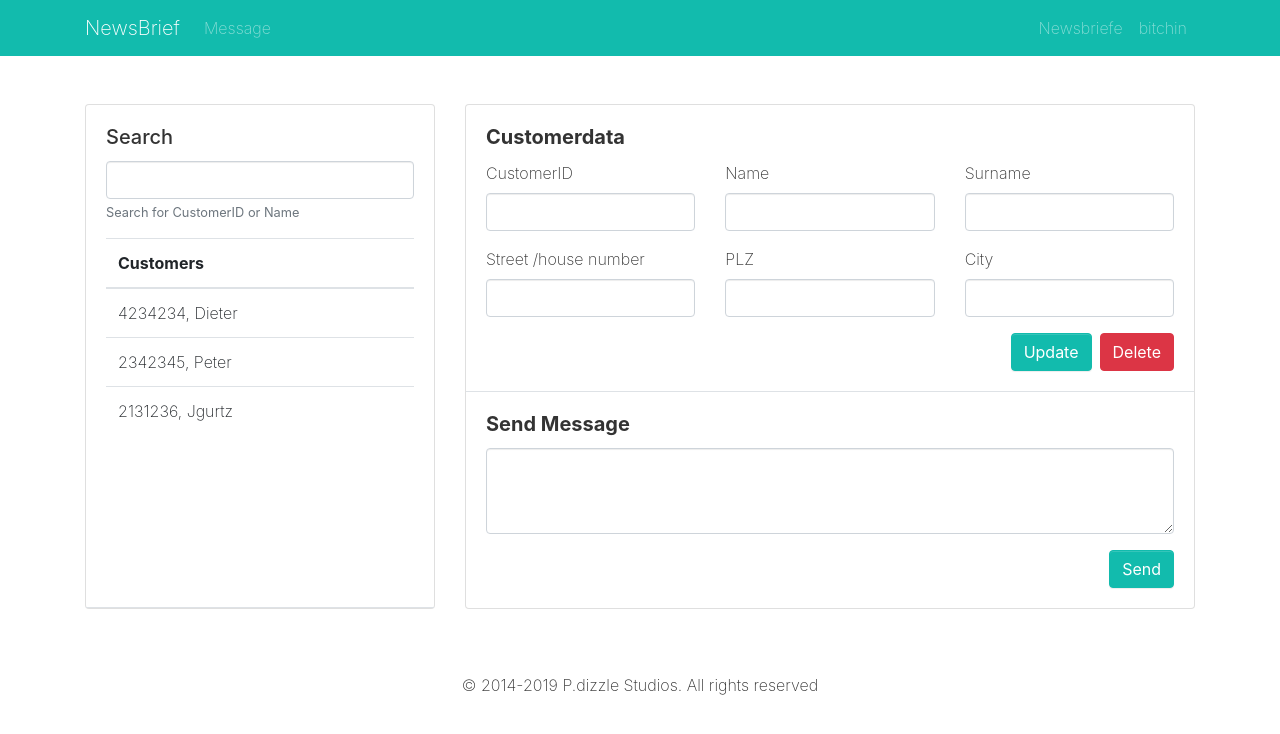
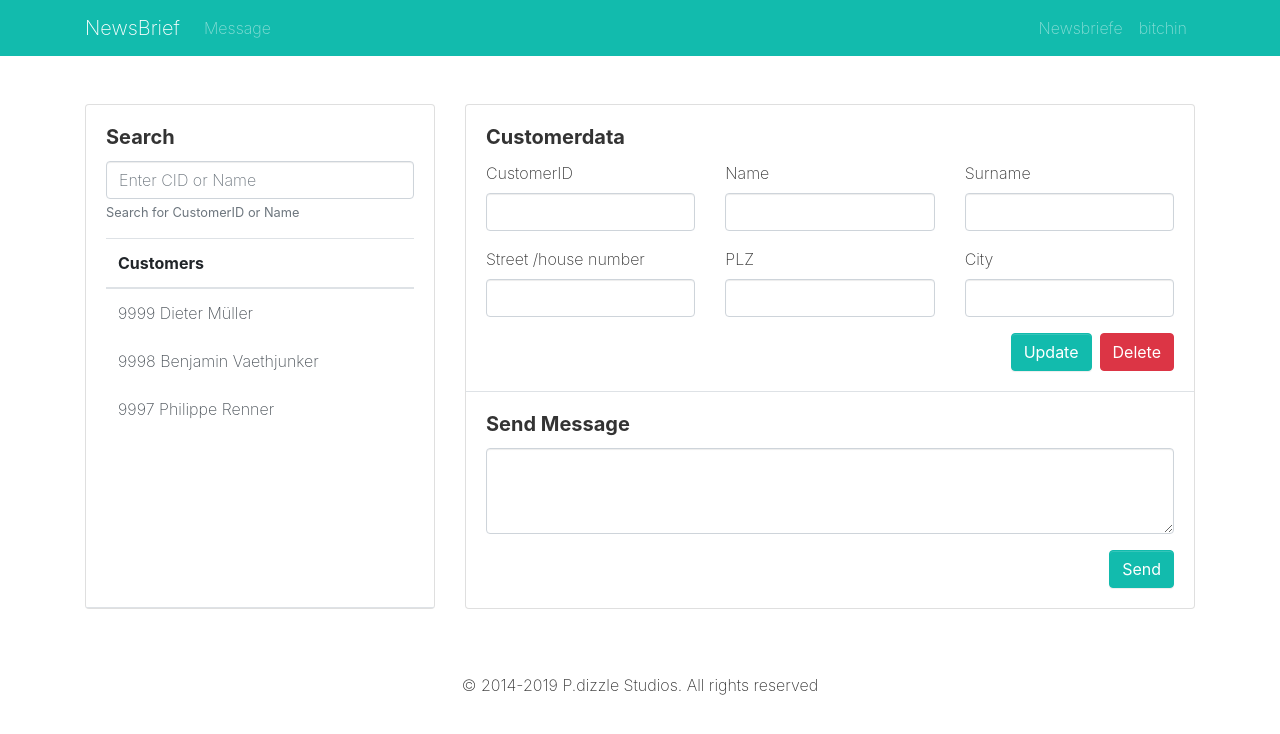
Before and after one commit to BenVae/NewsBrief, a React (Create React App) app: page /message in a window 1280 px wide. Shown: the top 734 px of the page. Built offline with nearby package versions, Linux system fonts and the light colour scheme.

Commit message:
- adjusted search customer card

```diff
--- a/src/components/message/SearchCustomerCard.js
+++ b/src/components/message/SearchCustomerCard.js
@@ -1,17 +1,36 @@
 import React, {Component} from 'react';
+import {fetchCustomerdata} from "../../helper/FetchData";
+
 
 export default class SearchCustomerCard extends Component {
+
+    constructor(props) {
+        super(props);
+
+        this.state = {
+            customers: []
+        };
+    }
+
+    componentWillMount() {
+        let testdata = fetchCustomerdata();
+
+        this.setState({
+            customers: testdata
+        })
+    }
+
     render() {
-
-
         return (
             <div className="card child flex-grow-1 d-flex flex-column">
                 <div className="card-body border-bottom">
-                    <h5 className="card-title">Search</h5>
+                    <h5 className="card-title">
+                        <b>Search</b>
+                    </h5>
                     <form>
                         <div className="form-group">
-                            <input type="text"
-                                   className="form-control"/>
+                            <input type="text" className="form-control"
+                                   placeholder="Enter CID or Name"/>
                             <small className="form-text text-muted">
                                 Search for CustomerID or Name
                             </small>
@@ -25,16 +44,16 @@ export default class SearchCustomerCard extends Component {
                             </tr>
                             </thead>
                             <tbody>
-
-                            <tr>
-                                <td>4234234, Dieter</td>
-                            </tr>
-                            <tr>
-                                <td>2342345, Peter</td>
-                            </tr>
-                            <tr>
-                                <td>2131236, Jgurtz</td>
-                            </tr>
+                            {
+                                this.state.customers.map((customer, index) => (
+                                    <tr key={index}>
+                                        <td id={customer.customerId}
+                                            className="list-group-item list-group-item-action td-list-item clickable-anchor-tags">
+                                            {customer.customerId} {customer.surname} {customer.name}
+                                        </td>
+                                    </tr>
+                                ))
+                            }
                             </tbody>
                         </table>
                     </div>
```
Also changed, not shown: src/components/message/SearchCustomerCardBody.js (deleted, +0 -64 lines).
